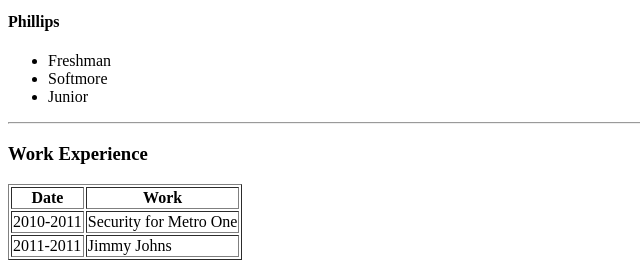
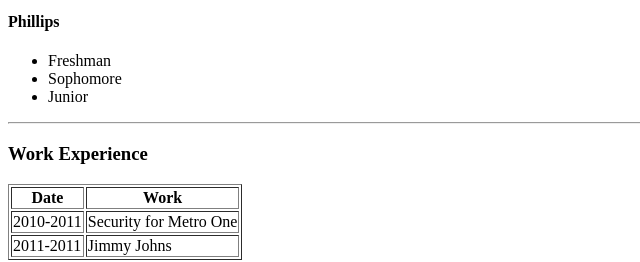
Before and after one commit to Paragon8801/CV, a plain HTML site: page index.html in a window 1280 px wide. Shown: the part 304-566 px from the top of the page, 0-640 px from the left. Drawn offline with Linux system fonts and the light colour scheme.

Commit message:
Update index.html

```diff
--- a/index.html
+++ b/index.html
@@ -25,7 +25,7 @@
   <h4>Phillips</h4>
   <ul>
     <li>Freshman</li>
-    <li>Softmore</li>
+    <li>Sophomore</li>
     <li>Junior</li>
   </ul>
   <hr>
```
